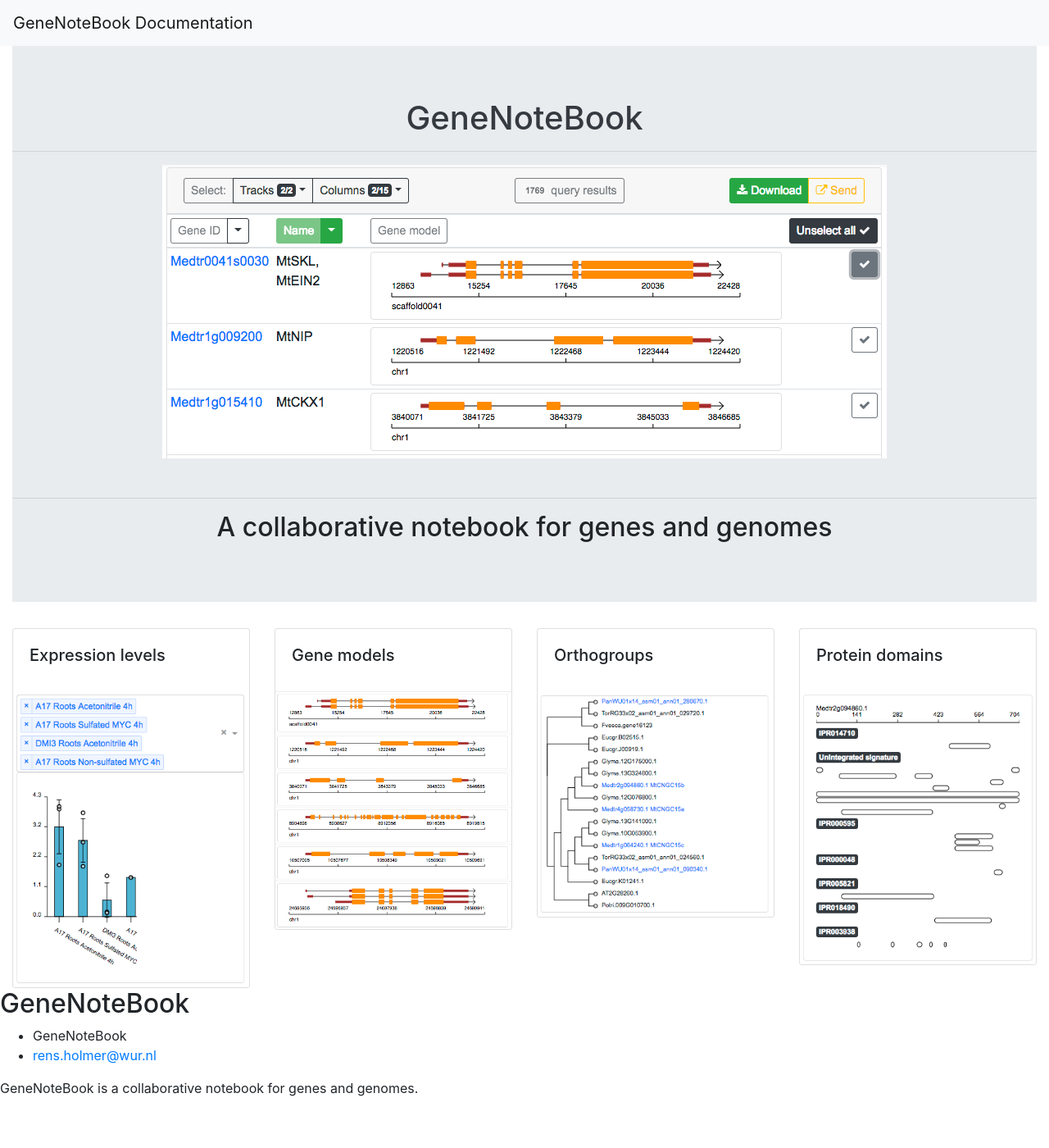
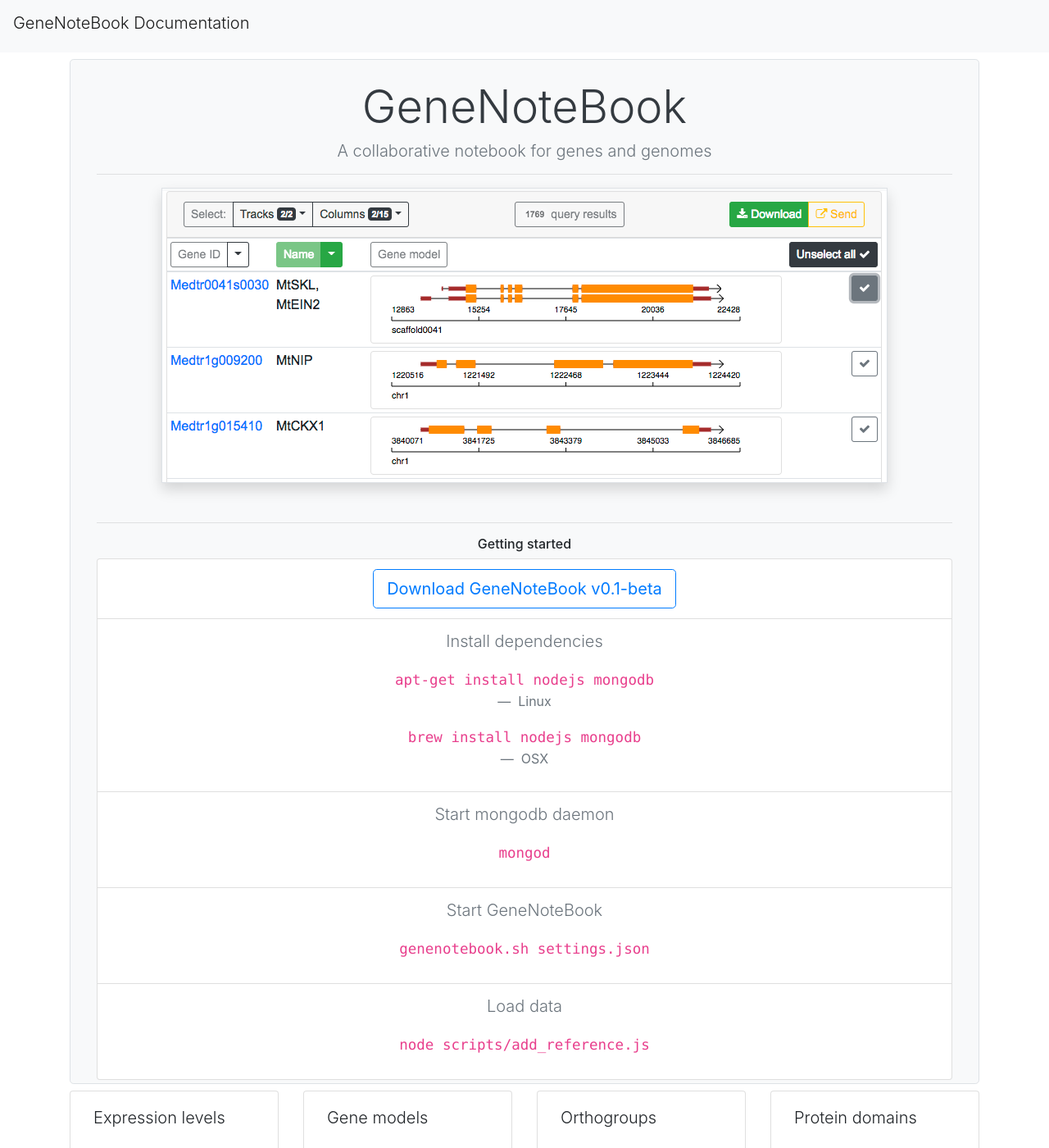
Before and after one commit to genenotebook/genenotebook.github.io, a Jekyll site: the page built from index.md, in a window 1280 px wide and 1400 px high. Shown: the whole window at 82% size. Built offline with Jekyll 4.4.1, drawn with Linux system fonts in a browser that asks for light colours.

Commit message:
installation instructions

```diff
--- a/_includes/header.html
+++ b/_includes/header.html
@@ -1,6 +1,6 @@
 <header class="site-header" role="banner">
   <nav class="navbar navbar-expand-lg navbar-light bg-light">
-    <a class="navbar-brand" href="/">GeneNoteBook Documentation</a>
+    <a class="navbar-brand lead h6" href="/">GeneNoteBook Documentation</a>
   </nav>
   <!--
   <div class="wrapper">
--- a/_layouts/default.html
+++ b/_layouts/default.html
@@ -8,7 +8,7 @@
     {%- include header.html -%}
 
     <main class="page-content" aria-label="Content">
-      <div class="container-fluid">
+      <div class="container">
         {{ content }}
       </div>
     </main>
--- a/_layouts/home.html
+++ b/_layouts/home.html
@@ -2,44 +2,98 @@
 layout: default
 ---
 
-<div class='jumbotron jumbotron-fluid text-center'>
-  <h1 class='text-dark'>GeneNoteBook</h1>
+<div class='jumbotron my-2 pb-1 pt-4 bg-light border text-center'>
+  <h1 class='text-dark display-4'>GeneNoteBook</h1>
+  <h2 class='text-muted lead'>A collaborative notebook for genes and genomes</h2>
   <hr />
-  <img class='img-fluid mb-5 d-block mx-auto' src='assets/images/genenotebook.png'/>
+  <img class='img-fluid mb-5 d-block mx-auto shadow border' src='assets/images/genenotebook.png'/>
   <hr />
-  <h2>A collaborative notebook for genes and genomes</h2>
+  <div>
+    <h6>Getting started</h6>
+    <ul class='list-group'>
+      <li class='list-group-item'>
+        <a role='button' class='btn btn-outline-primary btn-lg'
+          href='https://github.com/genenotebook/genenotebook/releases/download/v0.1-beta/genenotebook_v0.1-beta.tgz'>
+          Download GeneNoteBook v0.1-beta
+        </a>
+      </li>
+      <li class='list-group-item'>
+        <p class='text-muted lead'>Install dependencies</p>
+        <blockquote class="blockquote">
+          <code>
+            apt-get install nodejs mongodb
+          </code>
+          <footer class="blockquote-footer">
+            Linux
+          </footer>
+        </blockquote>
+        <blockquote class="blockquote">
+          <code>
+            brew install nodejs mongodb
+          </code>
+          <footer class="blockquote-footer">
+            OSX
+          </footer>
+        </blockquote>
+      </li>
+      <li class='list-group-item'>
+        <p class='text-muted lead'>Start mongodb daemon</p>
+        <blockquote class="blockquote">
+          <code>
+            mongod
+          </code>
+        </blockquote>
+      </li>
+      <li class='list-group-item'>
+        <p class='text-muted lead'>Start GeneNoteBook</p>
+        <blockquote class="blockquote">
+          <code>
+            genenotebook.sh settings.json
+          </code>
+        </blockquote>
+      </li>
+      <li class='list-group-item'>
+        <p class='text-muted lead'>Load data</p>
+        <blockquote class="blockquote">
+          <code>
+            node scripts/add_reference.js
+          </code>
+        </blockquote>
+      </li>
+    </ul>
+  </div>
 </div>
 <div class='row'>
   <div class='col-3'>
-    <div class='card'>
+    <div class='card px-2 pb-2'>
       <div class='card-body'>
-        <h5 class='card-title'>Expression levels</h5>
+        <h4 class='card-title lead'>Expression levels</h4>
       </div>
-      <img class='card-img-bottom' src='assets/images/expression.png' />
+      <img class='card-img-bottom shadow' src='assets/images/expression.png' />
     </div>
   </div>
   <div class='col-3'>
-    <div class='card'>
+    <div class='card px-2 pb-2'>
       <div class='card-body'>
-        <h5 class='card-title'>Gene models</h5>
+        <h4 class='card-title lead'>Gene models</h4>
       </div>
-      <img class='card-img-bottom' src='assets/images/genemodel.png' />
+      <img class='card-img-bottom shadow' src='assets/images/genemodel.png' />
     </div>
   </div>
   <div class='col-3'>
-    <div class='card'>
+    <div class='card px-2 pb-2'>
       <div class='card-body'>
-        <h5 class='card-title'>Orthogroups</h5>
+        <h4 class='card-title lead'>Orthogroups</h4>
       </div>
-      <img class='card-img-bottom' src='assets/images/orthogroup.png' />
+      <img class='card-img-bottom shadow' src='assets/images/orthogroup.png' />
     </div>
   </div>
   <div class='col-3'>
-    <div class='card'>
+    <div class='card px-2 pb-2'>
       <div class='card-body'>
-        <h5 class='card-title'>Protein domains</h5>
+        <h4 class='card-title lead'>Protein domains</h4>
       </div>
-      <img class='card-img-bottom' src='assets/images/protein-domains.png' />
+      <img class='card-img-bottom shadow' src='assets/images/protein-domains.png' />
     </div>
   </div>
 </div>
```
